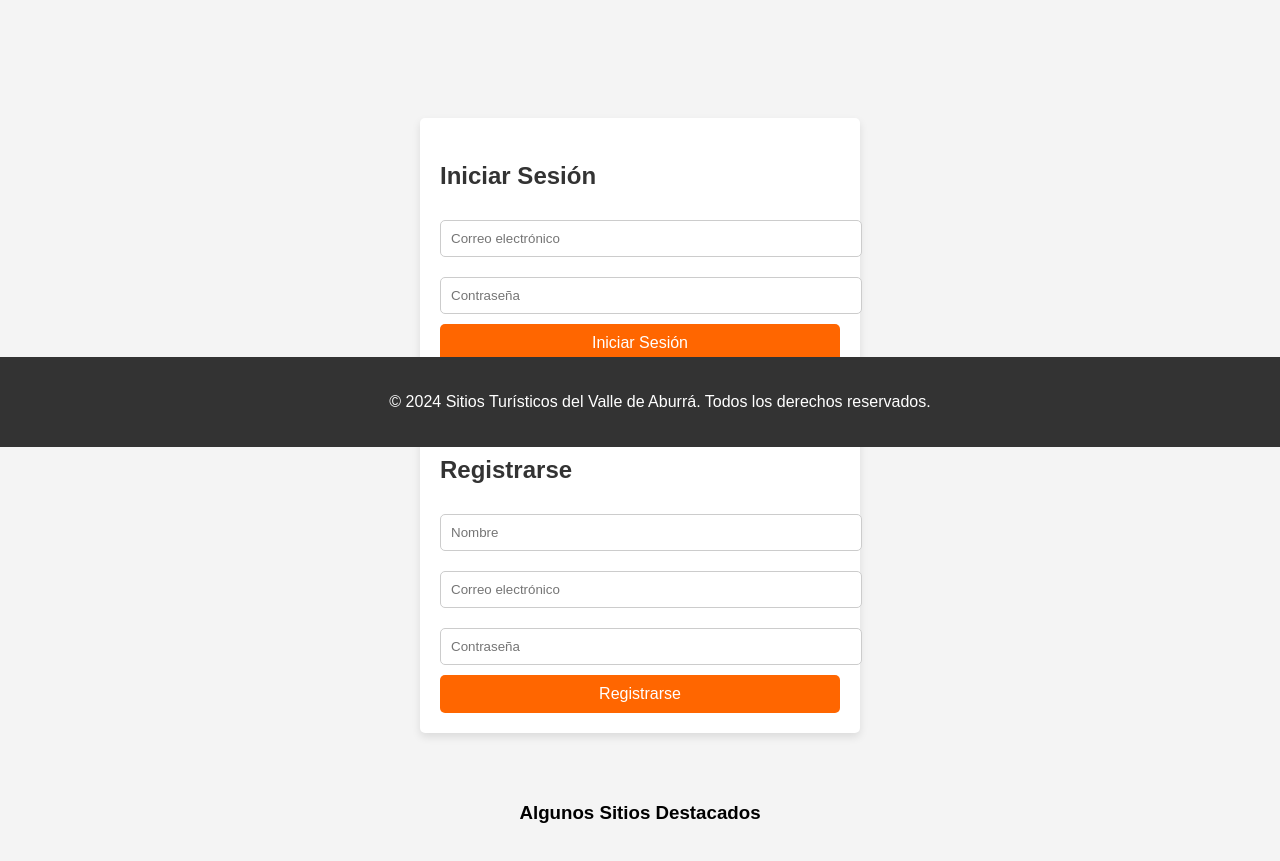
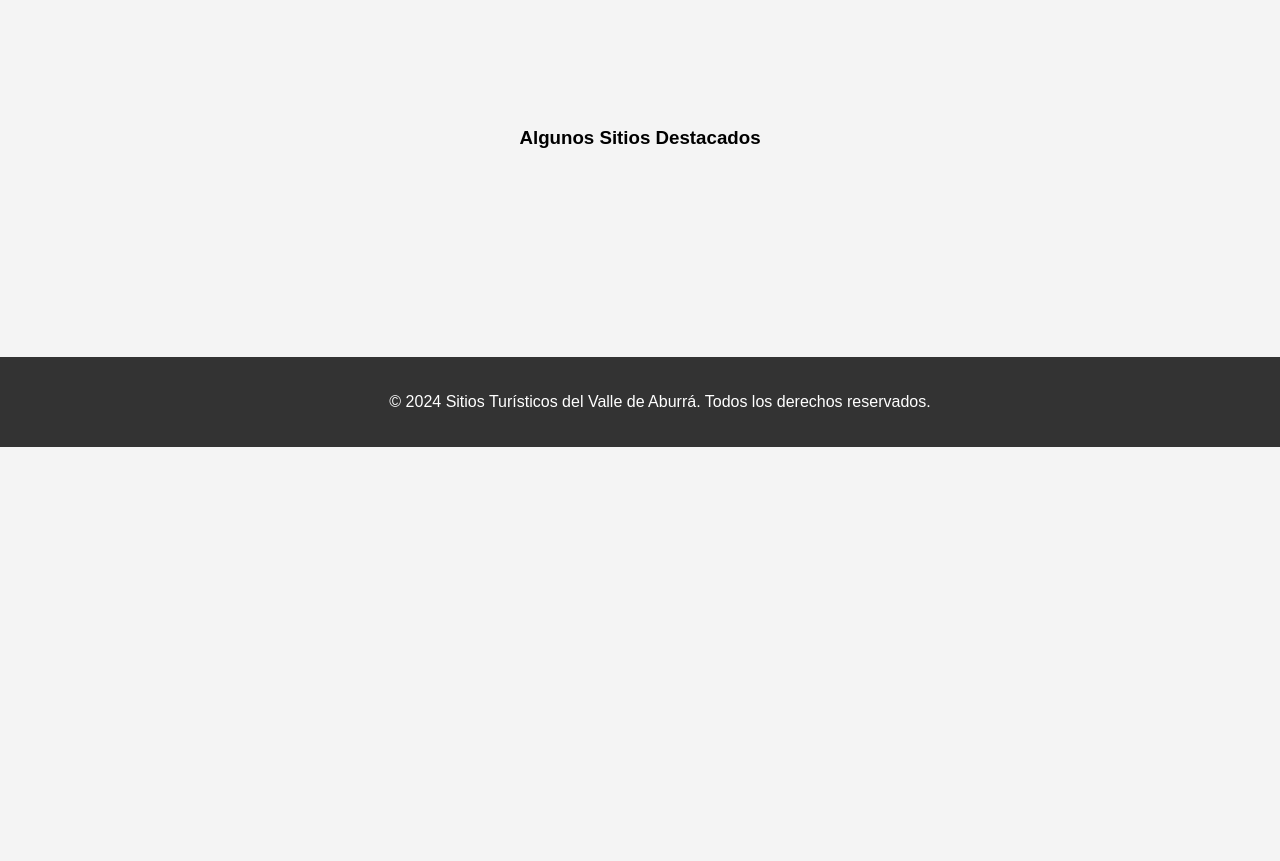
Before and after one commit to cmesaroldan/Final-proyect-DesWeb, a plain HTML site: page public/index.html in a window 1280 px wide. Shown: the part 353-1214 px from the top of the page. After the commit the page ends 800 px from the top, so only its background shows below. Drawn offline with Linux system fonts and the light colour scheme.

Commit message:
Se remueve la opcion del login y register, no creo que sea necesario

```diff
--- a/public/index.html
+++ b/public/index.html
@@ -29,25 +29,9 @@
             <a href="#" class="btn">Ver Sitios Turísticos</a>
         </section>
 
-        <!-- Formularios de registro e inicio de sesión -->
-        <section id="login">
-            <h3>Iniciar Sesión</h3>
-            <form id="loginForm">
-                <input type="email" id="loginEmail" placeholder="Correo electrónico" required>
-                <input type="password" id="loginPassword" placeholder="Contraseña" required>
-                <button type="submit" class="btn">Iniciar Sesión</button>
-            </form>
-        </section>
 
-        <section id="register">
-            <h3>Registrarse</h3>
-            <form id="registerForm">
-                <input type="text" id="registerNombre" placeholder="Nombre" required>
-                <input type="email" id="registerEmail" placeholder="Correo electrónico" required>
-                <input type="password" id="registerPassword" placeholder="Contraseña" required>
-                <button type="submit" class="btn">Registrarse</button>
-            </form>
-        </section>
+
+
 
         <section class="sitios">
             <h3>Algunos Sitios Destacados</h3>
```
